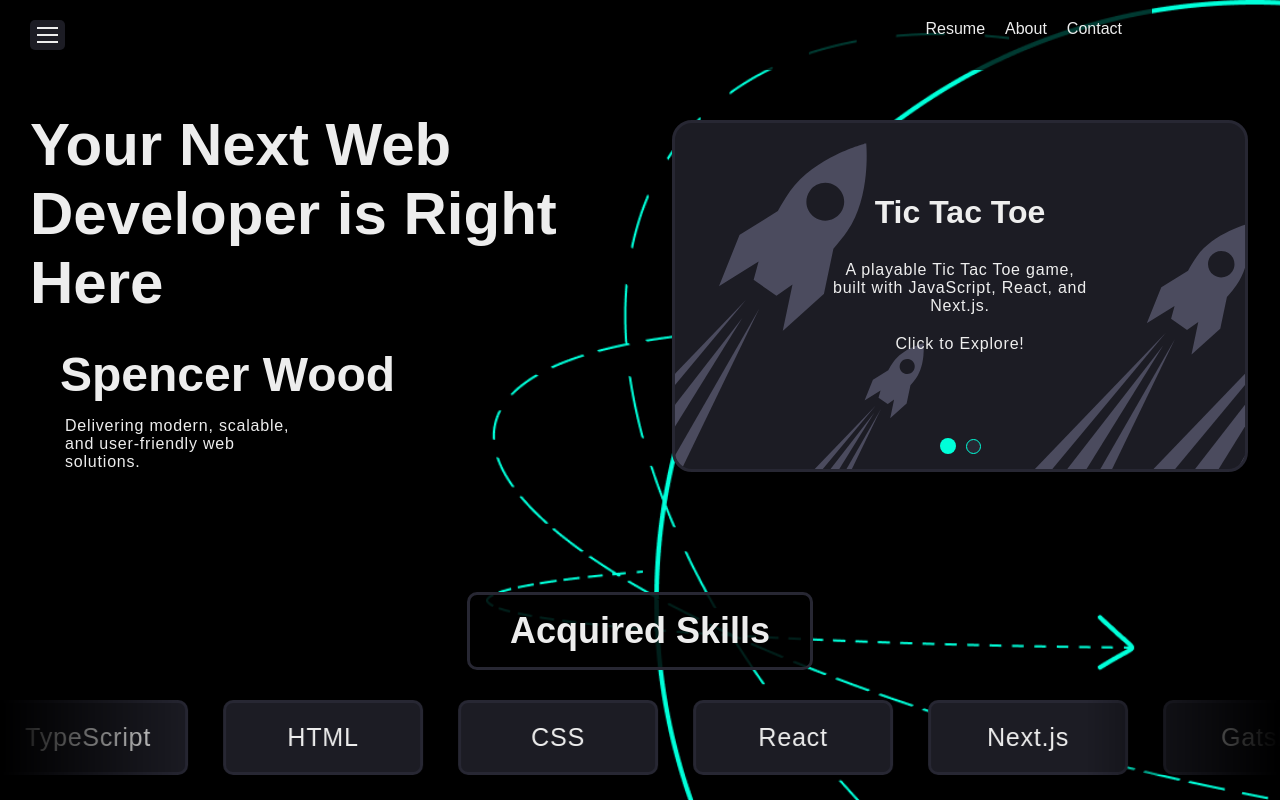
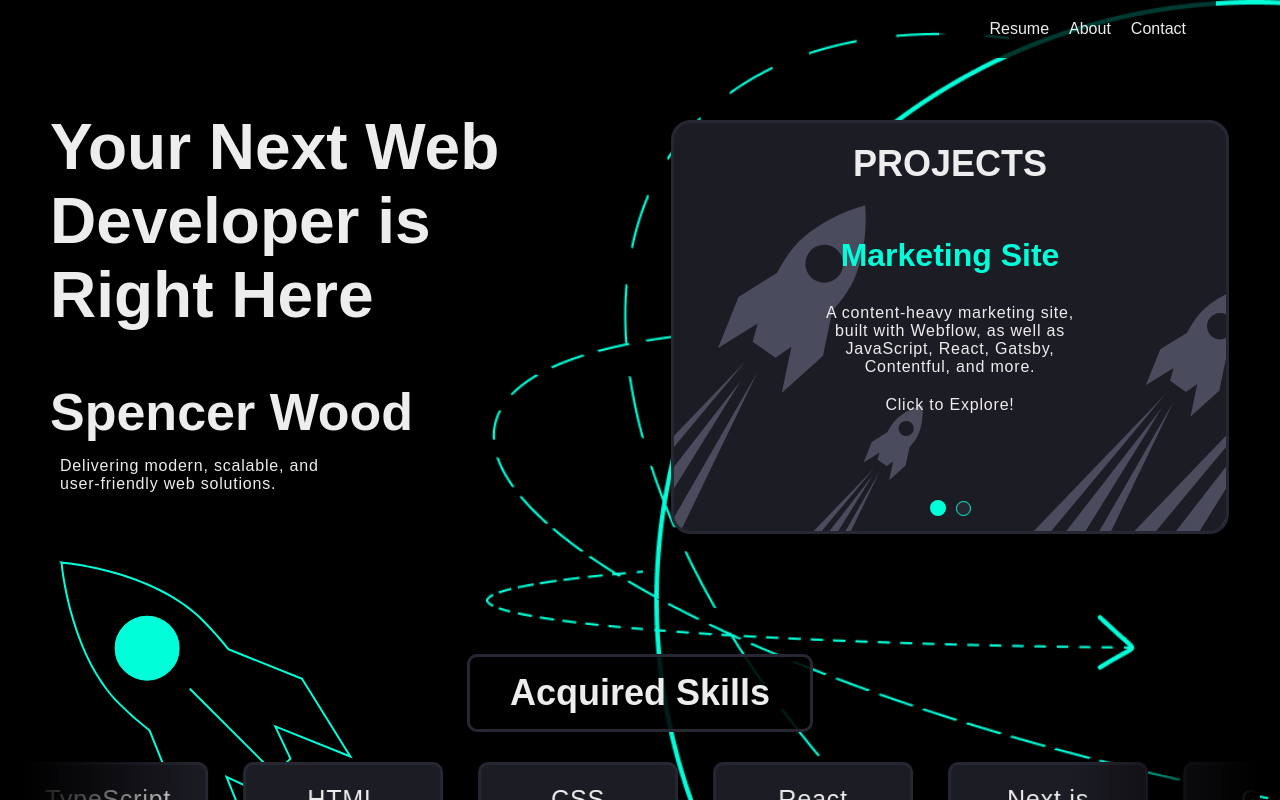
Before and after one commit to Astrospence/portfolio-2025, a Next.js app: page / in a window 1280 px wide. Shown: the top 800 px of the page. Built offline with nearby package versions, Linux system fonts and the light colour scheme.

Commit message:
minor updates in progress

```diff
--- a/src/app/banner.module.css
+++ b/src/app/banner.module.css
@@ -29,16 +29,16 @@
 }
 
 .leftContainer h1 {
-  margin-bottom: 30px;
-  font-size: 60px;
+  margin-bottom: 50px;
+  font-size: 64px;
 }
 
 .leftContainer h2 {
-  font-size: 48px;
-  margin: 0 0 15px 30px;
+  font-size: 52px;
+  margin: 0 0 15px 0;
 }
 
 .leftContainer p {
-  width: 40%;
-  margin-left: 35px;
+  width: 300px;
+  margin-left: 10px;
 }
--- a/src/app/fadeInSection.module.css
+++ b/src/app/fadeInSection.module.css
@@ -1,7 +1,7 @@
 .fadeIn,
 .fadeInVisible {
   opacity: 0;
-  transform: translateY(20px);
+  transform: translateY(50px);
   transition: opacity 0.6s ease-out, transform 0.6s ease-out;
   will-change: opacity, transform;
 }
--- a/src/app/header.js
+++ b/src/app/header.js
@@ -3,13 +3,13 @@ import styles from './header.module.css'
 export default function Header () {
   return (
     <div className={styles.header}>
-      <div className={styles.headerLeft}>
+      {/*<div className={styles.headerLeft}>
         <div className={styles.menu}>
           <div className={styles.menuLine}></div>
           <div className={styles.menuLine}></div>
           <div className={styles.menuLine}></div>
         </div>
-      </div>
+      </div>*/}
       <div className={styles.nav}>
         <nav className={styles.links}>
           <a className={styles.indLinks} href='/resume.pdf'>Resume</a>
--- a/src/app/header.module.css
+++ b/src/app/header.module.css
@@ -1,13 +1,14 @@
 .header {
   padding: 20px 30px;
-  margin: auto;
-  width: 90%;
+  margin: 0 0 0 auto;
+  width: max-content;
   display: flex;
-  justify-content: space-between;
   background-color: #000000c5;
   position: fixed;
   top: 0px;
+  right: 5%;
   z-index: 20;
+  border-radius: 0 0 10px 10px;
 }
 
 .headerLeft {
--- a/src/app/page.js
+++ b/src/app/page.js
@@ -7,16 +7,19 @@ import Carousel from './carousel';
 import About from './about'
 import Image from 'next/image'
 import Network from '../../public/network2.png'
+import Ship from '../../public/ship.svg'
 import FadeInSection from './fadeInSection'
 
 export default function Home() {
   const parallaxRef = useRef(0)
+  const parallaxRef2 = useRef(0)
 
   useEffect(() => {
     const handleScroll = () => {
       const scrollTop = window.scrollY
       requestAnimationFrame(() => {
-        parallaxRef.current.style.top = `${scrollTop * 0.5}px`
+        parallaxRef.current.style.top = `${scrollTop * 0.6}px`
+        parallaxRef2.current.style.top = `${(scrollTop * 0.4) + 500}px`
       })
     }
 
@@ -27,7 +30,22 @@ export default function Home() {
 
   return (
     <div className={styles.page}>
-      <Image ref={parallaxRef} priority={true} className={styles.bannerBackgroundNetwork} src={Network} alt='vector of globe with dotted arrows orbiting it in varying directions' />
+      <Image
+        ref={parallaxRef}
+        priority={true}
+        className={styles.backgroundGlobe}
+        src={Network}
+        alt='vector of globe in the background with dotted arrows orbiting it in varying directions'
+      />
+
+      <Image
+        ref={parallaxRef2}
+        priority={true}
+        className={styles.backgroundShip}
+        src={Ship}
+        alt='vector of rocket floating in the background'
+      />
+
       <main className={styles.main}>
         <Header />
 
--- a/src/app/page.module.css
+++ b/src/app/page.module.css
@@ -4,9 +4,11 @@
   justify-content: center;
   max-width: 1400px;
   margin: 40px auto;
+  padding: 0 20px;
+  overflow-y: hidden;
 }
 
-.bannerBackgroundNetwork {
+.backgroundGlobe {
   position: absolute;
   left: 38%;
   top: 0; /*initializing at top*/
@@ -16,3 +18,10 @@
   min-height: 800px;
   z-index: -10;
 }
+
+.backgroundShip {
+  position: absolute;
+  top: 500px;
+  left: 0;
+  z-index: -10;
+}
--- a/src/app/slider.js
+++ b/src/app/slider.js
@@ -5,8 +5,16 @@ import Image from 'next/image'
 import grayRocket from '../../public/grayRocket.svg'
 
 const slides = [
-  {id: Math.random(), title: 'Tic Tac Toe', description: 'A playable Tic Tac Toe game, built with JavaScript, React, and Next.js.'},
-  {id: Math.random(), title: 'Marketing Site', description: 'A content-heavy marketing site, built with Webflow, as well as JavaScript, React, Gatsby, Contentful, and more.'},
+  {
+    id: Math.random(),
+    title: 'Marketing Site',
+    description: 'A content-heavy marketing site, built with Webflow, as well as JavaScript, React, Gatsby, Contentful, and more.'
+  },
+  {
+    id: Math.random(),
+    title: 'Tic Tac Toe',
+    description: 'A playable Tic Tac Toe game, built with JavaScript, React, and Next.js.'
+  },
 ]
 
 export default function Slider () {
@@ -68,6 +76,9 @@ export default function Slider () {
       onMouseLeave={startAutoPlay}
       {... handlers}
     >
+
+      <h3 className={styles.projectsHeading}>PROJECTS</h3>
+
       <div className={styles.slidesContainer} style={{ transform: `translateX(-${current * 100}%)` }}>
         {slides.map((slide) => (
           <div className={styles.slide} key={slide.id}>
--- a/src/app/slider.module.css
+++ b/src/app/slider.module.css
@@ -8,6 +8,11 @@
   border: 3px solid var(--tileHover);
   transition: all 0.3s;
   animation: fadeIn 1s linear;
+}
+
+.projectsHeading {
+  font-size: 36px;
+  margin-top: 20px;
 }
 
 @keyframes fadeIn {
@@ -40,10 +45,9 @@
   flex-direction: column;
   align-items: center;
   justify-content: center;
-  color: #eeeeee;
-  padding: 40px 20px 20px;
   cursor: pointer;
   position: relative;
+  padding: 0 20px;
 }
 
 .rocket1,
@@ -125,6 +129,7 @@
 .slide h3 {
   font-size: 32px;
   margin-bottom: 30px;
+  color: var(--highlightedText);
 }
 
 .slide p {
```
Also changed, not shown: public/ship.svg (added).
